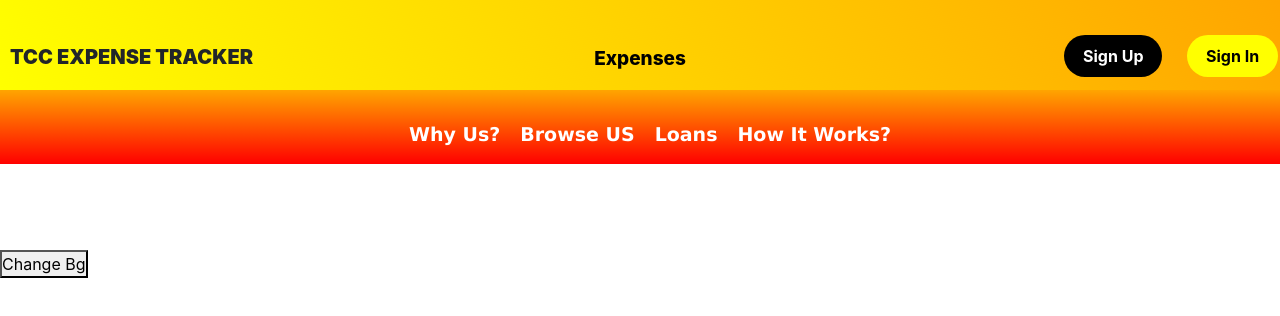
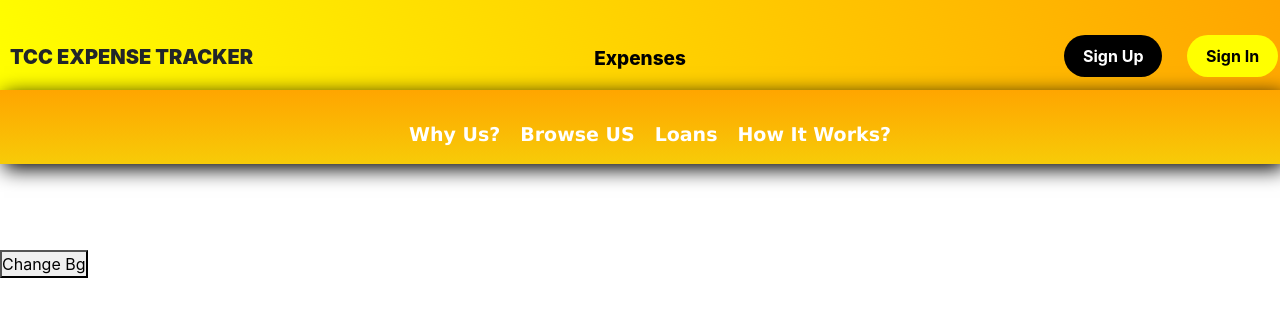
Before and after one commit to tj1styles/Expense-Tracker, a plain HTML site: page index.html in a window 1280 px wide. Drawn offline with Linux system fonts and the light colour scheme.

Commit message:
I added a new design to the navbar

```diff
--- a/style.css
+++ b/style.css
@@ -13,7 +13,8 @@
     flex-direction: row;
     padding-top: 30px;
     margin: auto;
-    background: linear-gradient(360deg,red,orange);
+    background: linear-gradient(360deg,rgb(247, 203, 8),orange);
+    box-shadow: 4px 5px 1.2rem black;
 }
 .miniContentDiv{
     display: flex;
```
